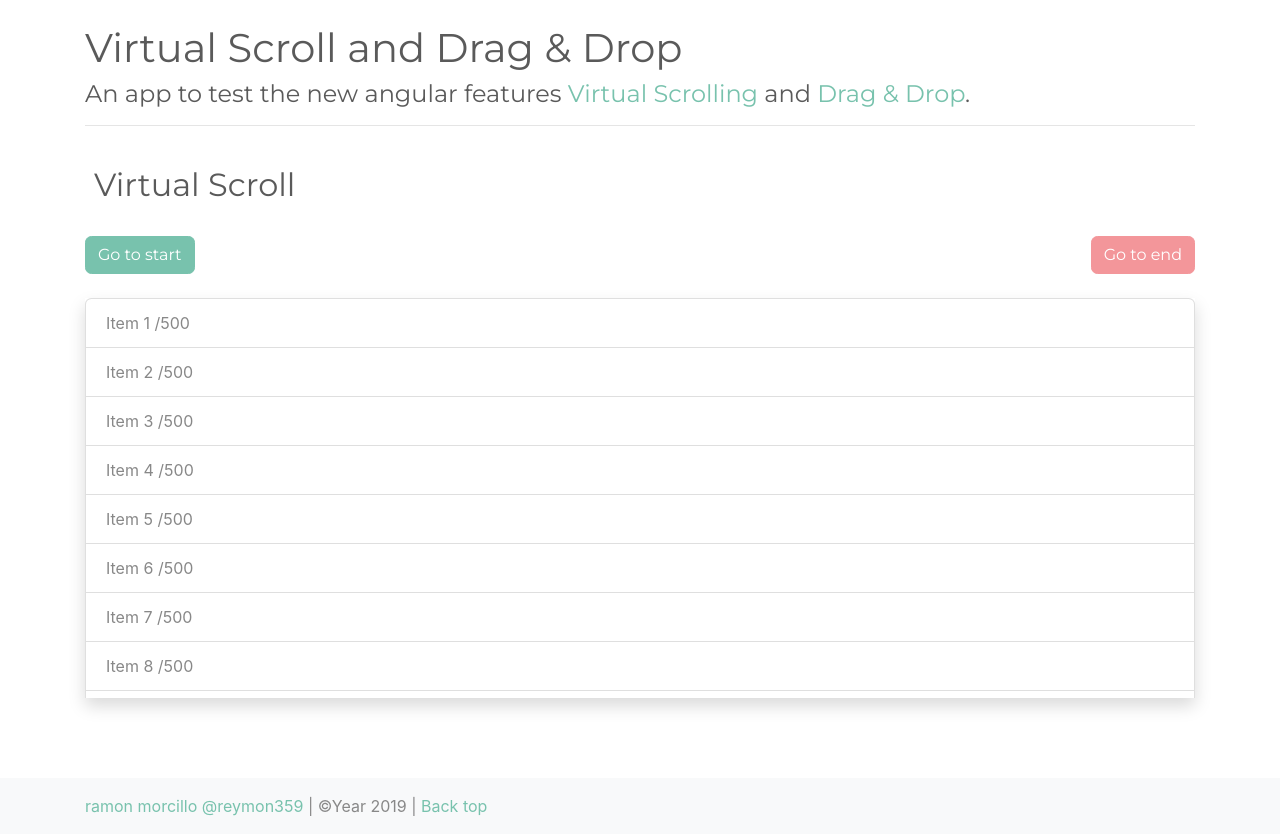
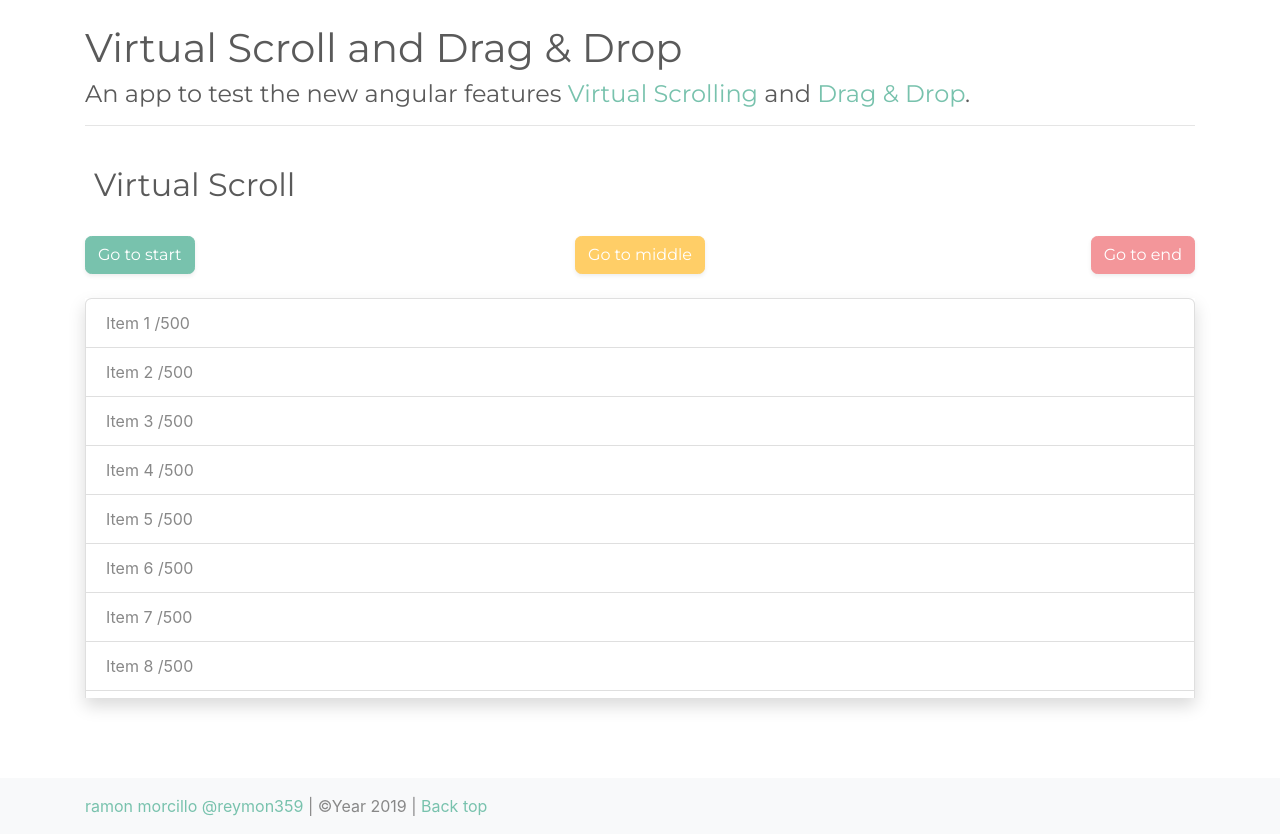
Before and after one commit to reymon359/virtualScroll-dragAndDrop, an Angular app: page / in a window 1280 px wide. Built offline with nearby package versions, Linux system fonts and the light colour scheme.

Commit message:
go to middle

```diff
--- a/src/app/virtual/virtual.component.html
+++ b/src/app/virtual/virtual.component.html
@@ -5,12 +5,17 @@
 
 <div class="row mb-4">
     <div class="col">
-        <button class="btn btn-primary" (click)="goStart()">
+        <button class="btn btn-primary shadow-sm" (click)="goStart()">
             Go to start
         </button>
     </div>
+    <div class="col text-center">
+        <button class="btn btn-warning shadow-sm" (click)="goMiddle()">
+            Go to middle
+        </button>
+    </div>
     <div class="col text-right">
-        <button class="btn btn-secondary" (click)="goEnd()">
+        <button class="btn btn-secondary shadow-sm" (click)="goEnd()">
             Go to end
         </button>
     </div>
--- a/src/app/virtual/virtual.component.ts
+++ b/src/app/virtual/virtual.component.ts
@@ -22,6 +22,10 @@ export class VirtualComponent implements OnInit {
   goEnd() {
     this.viewPort.scrollToIndex(this.persons.length);
   }
+
+  goMiddle() {
+    this.viewPort.scrollToIndex(this.persons.length/2);
+  }
   goStart() {
     this.viewPort.scrollToIndex(0);
   }
```
